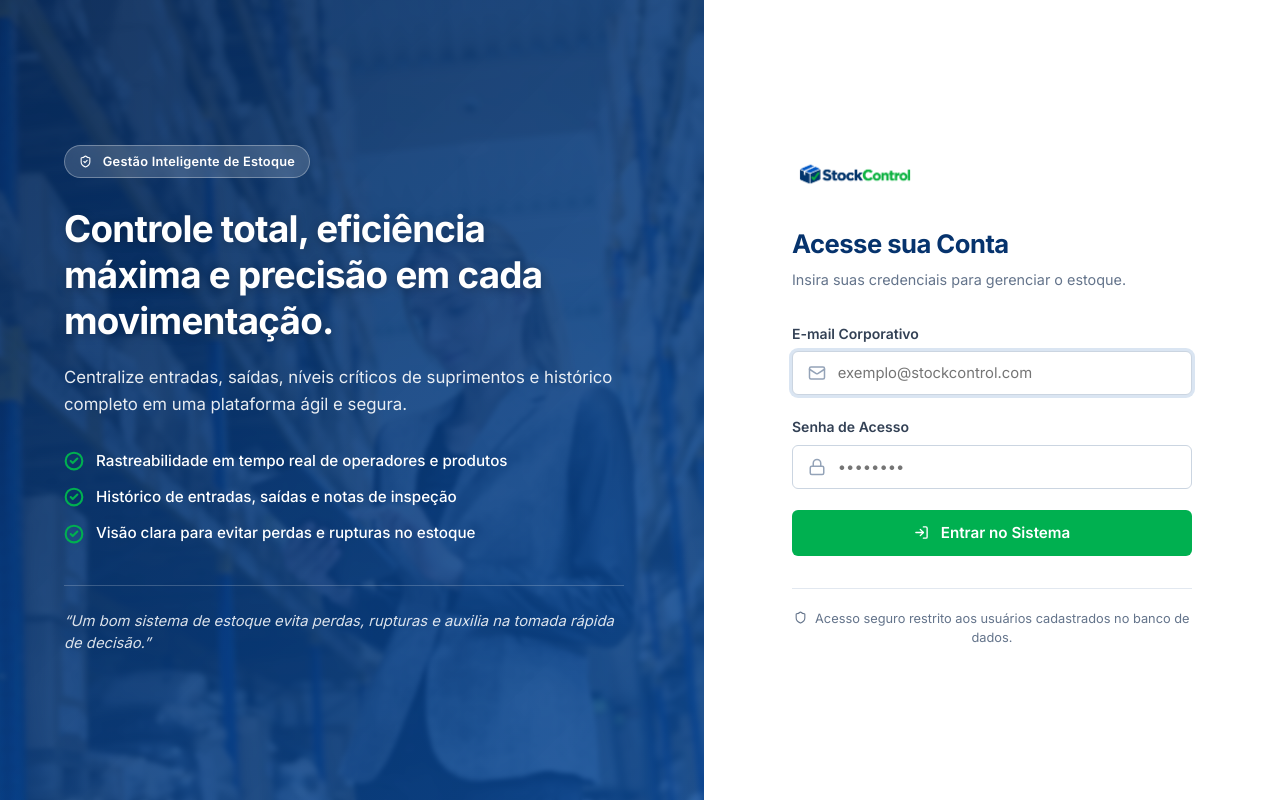
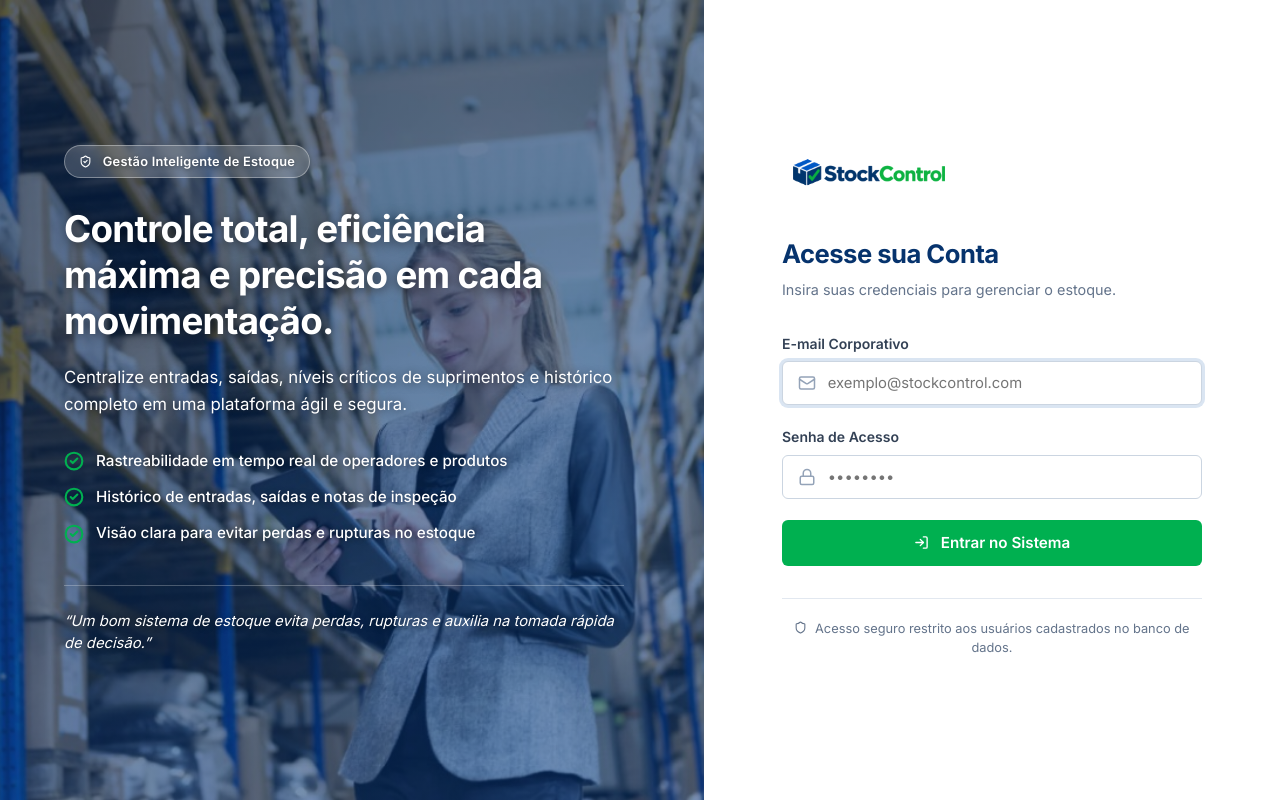
Before and after one commit to vitoraugusto1079/StockControl, a PHP site: page / in a window 1280 px wide. Run offline with PHP 8.4, Linux system fonts and the light colour scheme.

Commit message:
style(login): aumentar logo para 58px e suavizar overlay azul para destacar imagem

```diff
--- a/assets/css/style.css
+++ b/assets/css/style.css
@@ -700,8 +700,8 @@ body.login-split-body {
 .login-hero-overlay {
     position: absolute;
     inset: 0;
-    background: linear-gradient(135deg, rgba(6, 43, 94, 0.92) 0%, rgba(11, 75, 153, 0.85) 100%);
-    backdrop-filter: blur(2px);
+    background: linear-gradient(135deg, rgba(6, 35, 77, 0.68) 0%, rgba(11, 65, 135, 0.52) 100%);
+    backdrop-filter: none;
     z-index: 1;
 }
 
@@ -716,8 +716,8 @@ body.login-split-body {
     align-items: center;
     gap: 0.4rem;
     padding: 0.4rem 0.95rem;
-    background: rgba(255, 255, 255, 0.16);
-    border: 1px solid rgba(255, 255, 255, 0.28);
+    background: rgba(255, 255, 255, 0.18);
+    border: 1px solid rgba(255, 255, 255, 0.32);
     border-radius: 9999px;
     font-size: 0.825rem;
     font-weight: 600;
@@ -725,6 +725,7 @@ body.login-split-body {
     margin-bottom: 2rem;
     backdrop-filter: blur(8px);
     letter-spacing: 0.02em;
+    text-shadow: 0 1px 4px rgba(0, 0, 0, 0.4);
 }
 
 .hero-title {
@@ -734,15 +735,16 @@ body.login-split-body {
     color: #ffffff !important;
     margin-bottom: 1.25rem;
     letter-spacing: -0.025em;
-    text-shadow: 0 2px 10px rgba(0, 0, 0, 0.25);
+    text-shadow: 0 2px 12px rgba(0, 0, 0, 0.55);
 }
 
 .hero-description {
     font-size: 1.05rem;
     line-height: 1.6;
-    color: rgba(255, 255, 255, 0.9) !important;
+    color: #ffffff !important;
     margin-bottom: 2.25rem;
     font-weight: 400;
+    text-shadow: 0 1px 8px rgba(0, 0, 0, 0.5);
 }
 
 .hero-features {
@@ -759,6 +761,7 @@ body.login-split-body {
     font-size: 0.95rem;
     color: #ffffff !important;
     font-weight: 500;
+    text-shadow: 0 1px 6px rgba(0, 0, 0, 0.45);
 }
 
 .feature-icon {
@@ -771,14 +774,15 @@ body.login-split-body {
 
 .hero-footer-quote {
     padding-top: 1.75rem;
-    border-top: 1px solid rgba(255, 255, 255, 0.2);
+    border-top: 1px solid rgba(255, 255, 255, 0.25);
 }
 
 .hero-footer-quote blockquote {
     font-style: italic;
     font-size: 0.95rem;
     line-height: 1.5;
-    color: rgba(255, 255, 255, 0.85) !important;
+    color: #ffffff !important;
+    text-shadow: 0 1px 6px rgba(0, 0, 0, 0.45);
 }
 
 /* LADO DIREITO: FORMULÁRIO DE LOGIN */
@@ -804,10 +808,10 @@ body.login-split-body {
 }
 
 .login-logo-img {
-    height: 44px;
+    height: 58px;
     width: auto;
-    max-width: 210px;
-    margin-bottom: 1.5rem;
+    max-width: 270px;
+    margin-bottom: 1.75rem;
     object-fit: contain;
 }
 
--- a/index.php
+++ b/index.php
@@ -93,8 +93,8 @@ if ($_SERVER['REQUEST_METHOD'] === 'POST') {
         .login-hero-overlay {
             position: absolute !important;
             inset: 0 !important;
-            background: linear-gradient(135deg, rgba(6, 43, 94, 0.92) 0%, rgba(11, 75, 153, 0.85) 100%) !important;
-            backdrop-filter: blur(2px) !important;
+            background: linear-gradient(135deg, rgba(6, 35, 77, 0.68) 0%, rgba(11, 65, 135, 0.52) 100%) !important;
+            backdrop-filter: none !important;
             z-index: 1 !important;
         }
         .login-hero-content {
@@ -107,13 +107,14 @@ if ($_SERVER['REQUEST_METHOD'] === 'POST') {
             align-items: center !important;
             gap: 0.4rem !important;
             padding: 0.35rem 0.9rem !important;
-            background: rgba(255, 255, 255, 0.16) !important;
-            border: 1px solid rgba(255, 255, 255, 0.3) !important;
+            background: rgba(255, 255, 255, 0.18) !important;
+            border: 1px solid rgba(255, 255, 255, 0.35) !important;
             border-radius: 9999px !important;
             font-size: 0.8rem !important;
             font-weight: 600 !important;
             color: #ffffff !important;
             margin-bottom: 1.75rem !important;
+            text-shadow: 0 1px 4px rgba(0, 0, 0, 0.4) !important;
         }
         .hero-title {
             font-size: 2.3rem !important;
@@ -122,12 +123,14 @@ if ($_SERVER['REQUEST_METHOD'] === 'POST') {
             color: #ffffff !important;
             margin-bottom: 1.25rem !important;
             letter-spacing: -0.02em !important;
+            text-shadow: 0 2px 12px rgba(0, 0, 0, 0.55) !important;
         }
         .hero-description {
             font-size: 1.05rem !important;
             line-height: 1.6 !important;
-            color: rgba(255, 255, 255, 0.9) !important;
+            color: #ffffff !important;
             margin-bottom: 2rem !important;
+            text-shadow: 0 1px 8px rgba(0, 0, 0, 0.5) !important;
         }
         .hero-features {
             display: flex !important;
@@ -141,6 +144,7 @@ if ($_SERVER['REQUEST_METHOD'] === 'POST') {
             gap: 0.75rem !important;
             font-size: 0.95rem !important;
             color: #ffffff !important;
+            text-shadow: 0 1px 6px rgba(0, 0, 0, 0.45) !important;
         }
         .feature-icon {
             width: 20px !important;
@@ -151,13 +155,14 @@ if ($_SERVER['REQUEST_METHOD'] === 'POST') {
         }
         .hero-footer-quote {
             padding-top: 1.5rem !important;
-            border-top: 1px solid rgba(255, 255, 255, 0.2) !important;
+            border-top: 1px solid rgba(255, 255, 255, 0.25) !important;
         }
         .hero-footer-quote blockquote {
             font-style: italic !important;
             font-size: 0.925rem !important;
             line-height: 1.5 !important;
-            color: rgba(255, 255, 255, 0.85) !important;
+            color: #ffffff !important;
+            text-shadow: 0 1px 6px rgba(0, 0, 0, 0.45) !important;
             margin: 0 !important;
         }
         .login-form-side {
@@ -172,17 +177,17 @@ if ($_SERVER['REQUEST_METHOD'] === 'POST') {
         }
         .login-form-wrapper {
             width: 100% !important;
-            max-width: 400px !important;
+            max-width: 420px !important;
         }
         .login-header {
             text-align: left !important;
             margin-bottom: 2rem !important;
         }
         .login-logo-img {
-            height: 42px !important;
+            height: 58px !important;
             width: auto !important;
-            max-width: 200px !important;
-            margin-bottom: 1.5rem !important;
+            max-width: 270px !important;
+            margin-bottom: 1.75rem !important;
             object-fit: contain !important;
         }
         .login-header h2 {
```
